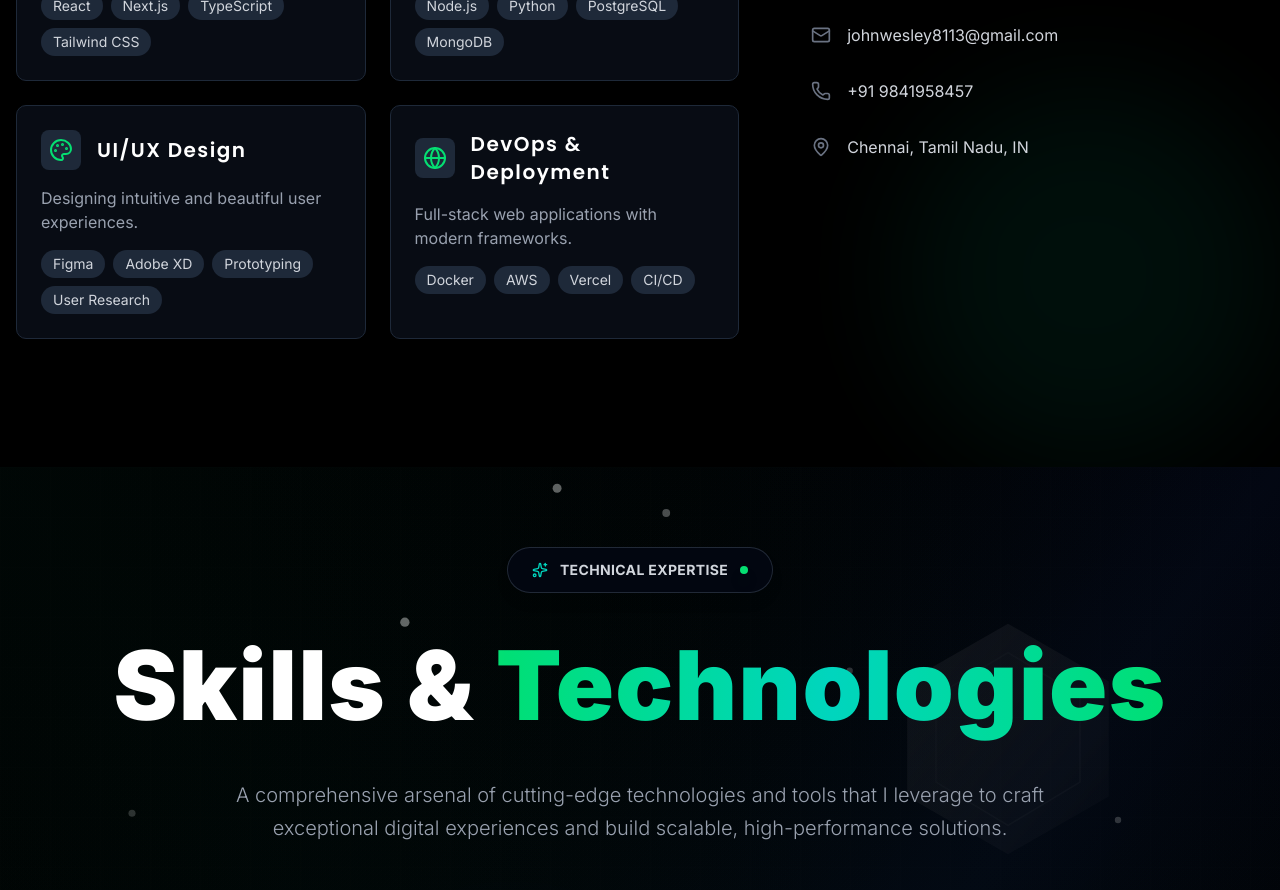
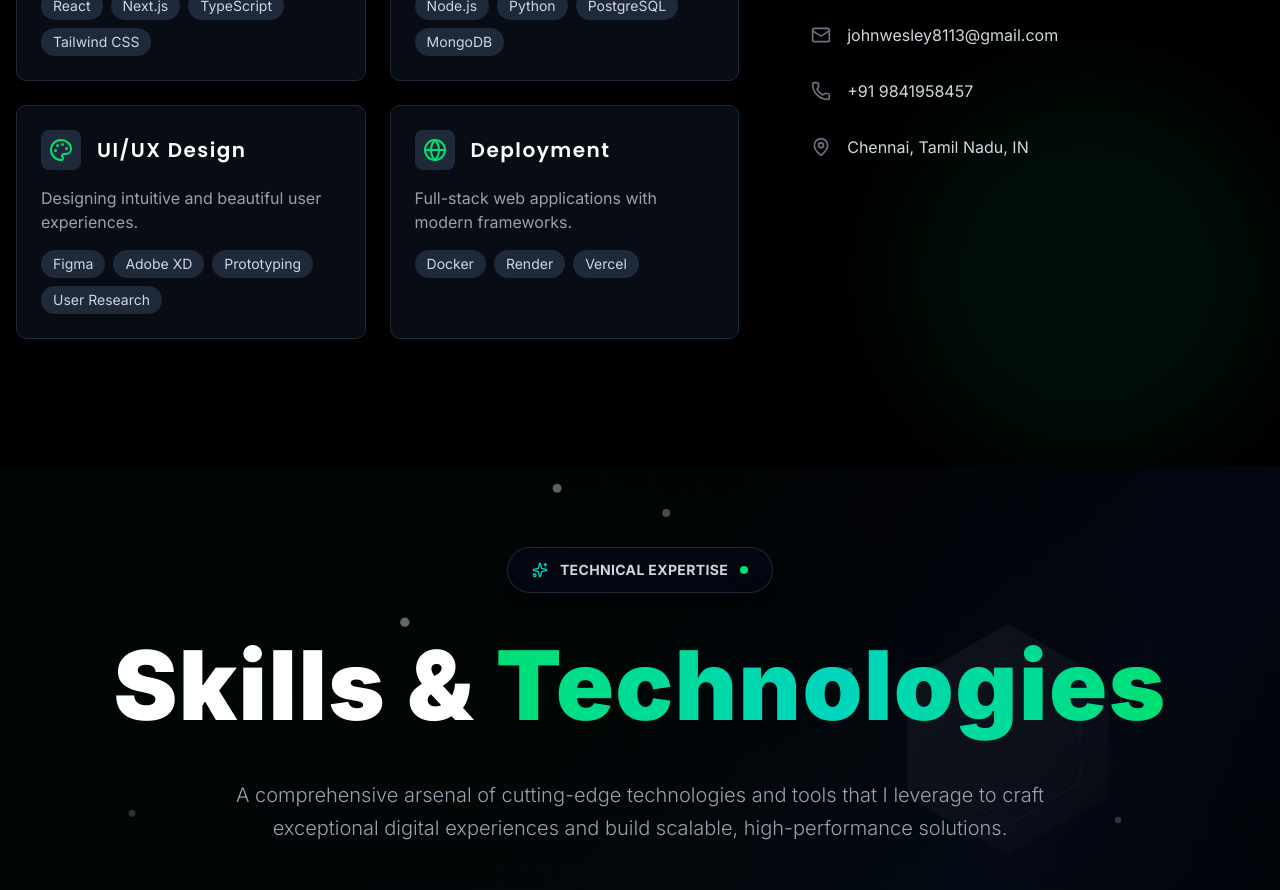
Before and after one commit to johnwesley755/vite-portfolio, a React (Vite) app in the folder frontend/: page / in a window 1280 px wide. Shown: the part 1980-2870 px from the top of the page. Built offline with nearby package versions, Linux system fonts and the light colour scheme.

Commit message:
new commit

```diff
--- a/frontend/src/components/sections/AboutSection.tsx
+++ b/frontend/src/components/sections/AboutSection.tsx
@@ -36,9 +36,9 @@ export const AboutSection = () => {
     },
     {
       icon: Globe,
-      title: "DevOps & Deployment",
+      title: "Deployment",
       description: "Full-stack web applications with modern frameworks.",
-      technologies: ["Docker", "AWS", "Vercel", "CI/CD"],
+      technologies: ["Docker", "Render", "Vercel"],
     },
   ];
 
```
